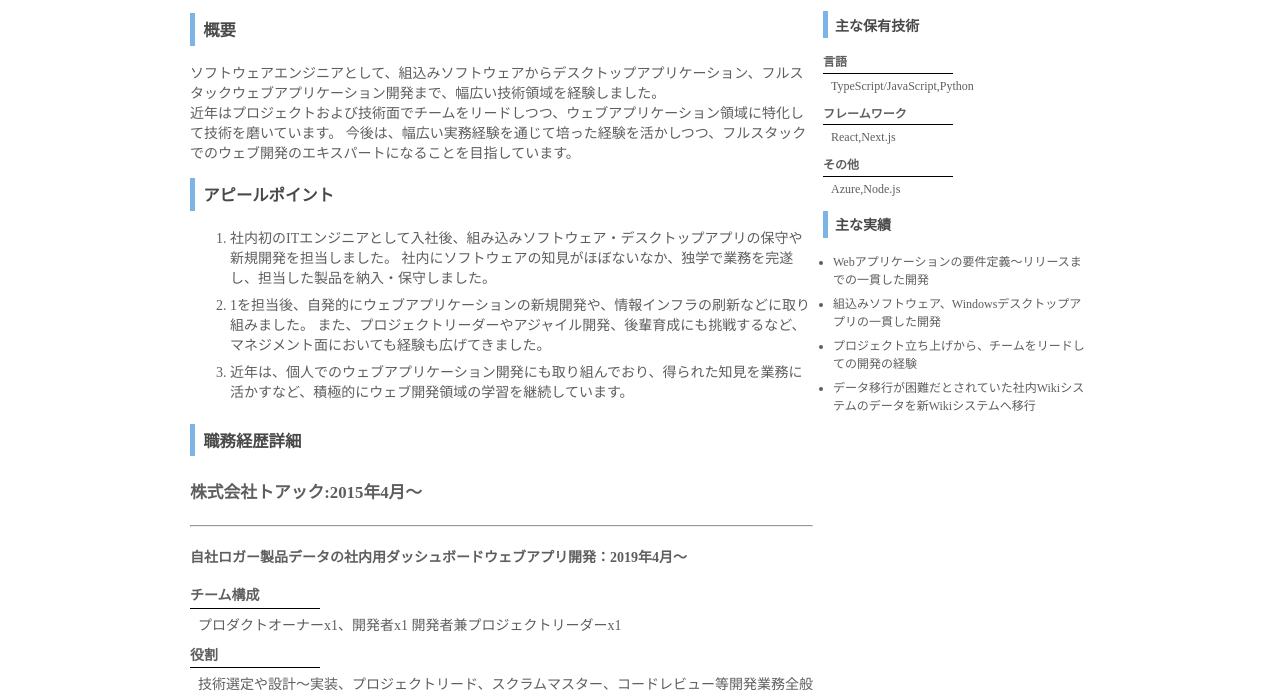
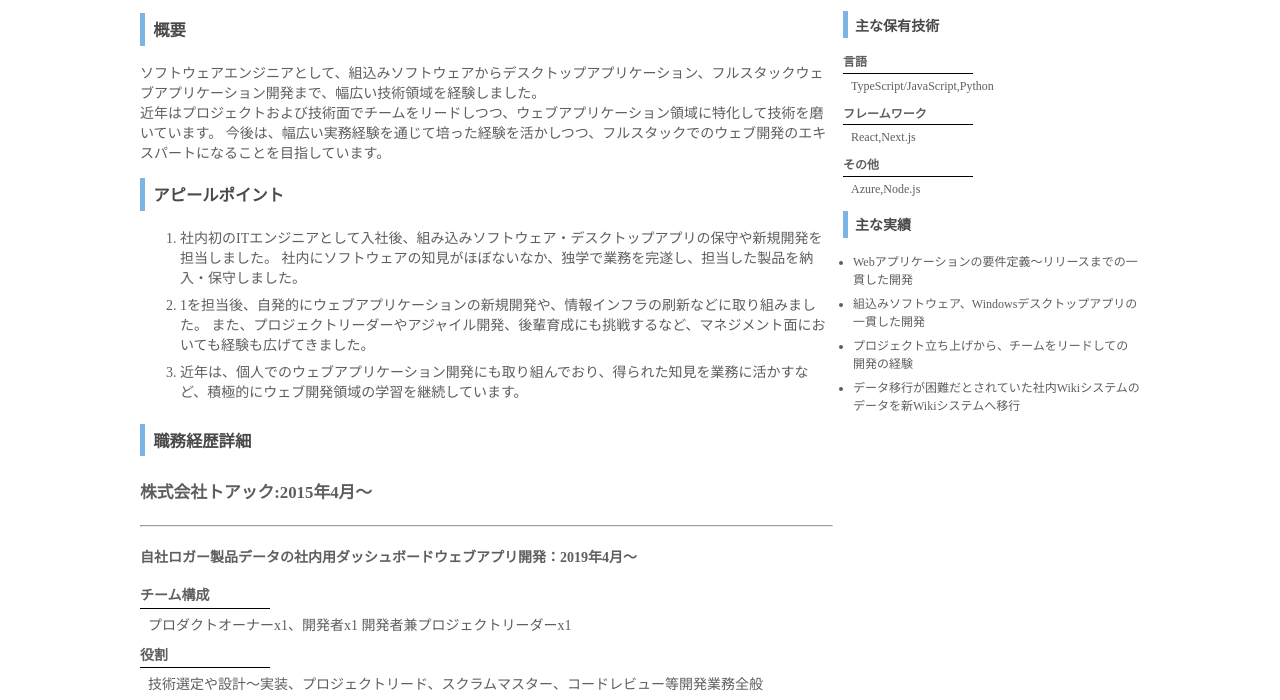
Before and after one commit to isobe-h/isobe-h.github.io, a website: page index.html in a window 1280 px wide. Shown: the part 83-783 px from the top of the page. Drawn offline with Linux system fonts and the light colour scheme.

Commit message:
横幅を900->1000pxに変更

```diff
--- a/stylesheet.css
+++ b/stylesheet.css
@@ -18,7 +18,7 @@ li {
   padding-bottom: 0.5em;
 }
 .container {
-  width: 900px;
+  width: 1000px;
   margin: 0 auto;
   padding-top: 5rem;
   padding-bottom: 1rem;
```
